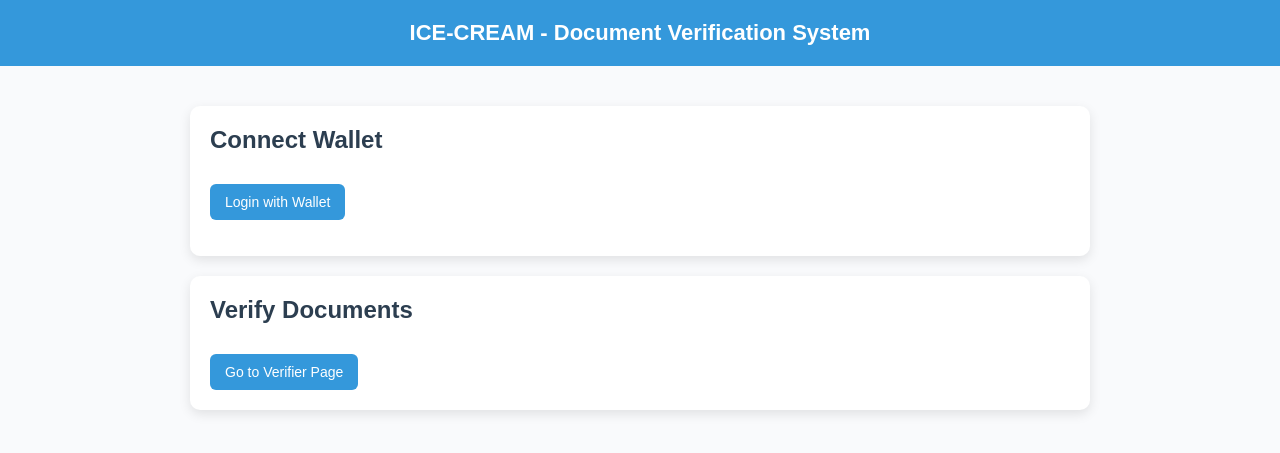
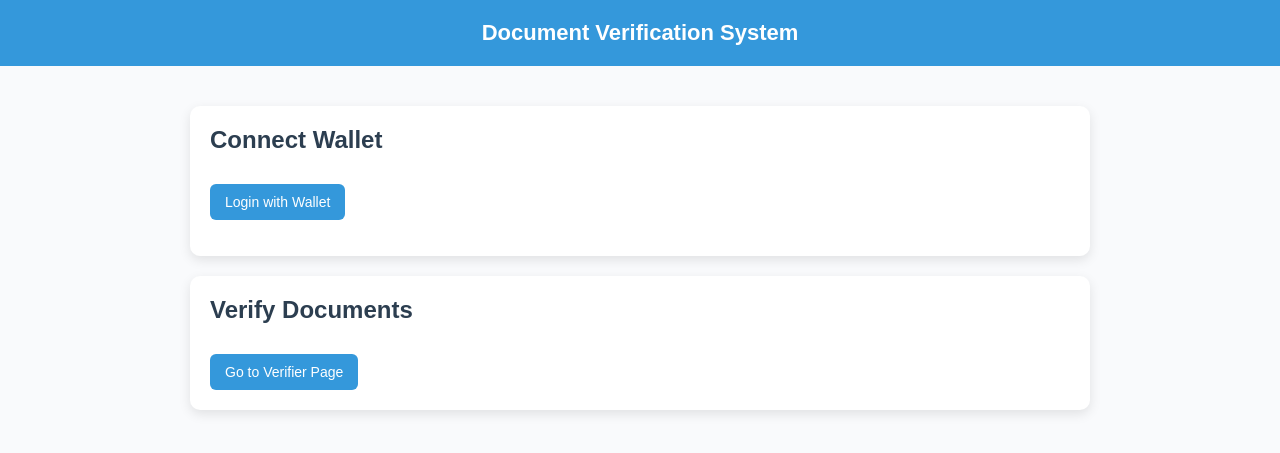
Before and after one commit to Phen0Shubh/ICE-CREAM, a plain HTML site: page index.html in a window 1280 px wide. Drawn offline with Linux system fonts and the light colour scheme.

Commit message:
Update index.html for Issuer Holder Dashboard

```diff
--- a/index.html
+++ b/index.html
@@ -2,13 +2,13 @@
 <html lang="en">
 <head>
   <meta charset="UTF-8">
-  <title>ICE-CREAM</title>
+  <title>Issuer Holder Dashboard</title>
   <link rel="stylesheet" href="style.css">
   <script src="https://cdn.jsdelivr.net/npm/ethers@5.7.2/dist/ethers.umd.min.js"></script>
   <script src="contract.js"></script>
 </head>
 <body>
-<header>ICE-CREAM - Document Verification System</header>
+<header>Document Verification System</header>
 <div class="container">
 
   <!-- Wallet Connection -->
```
